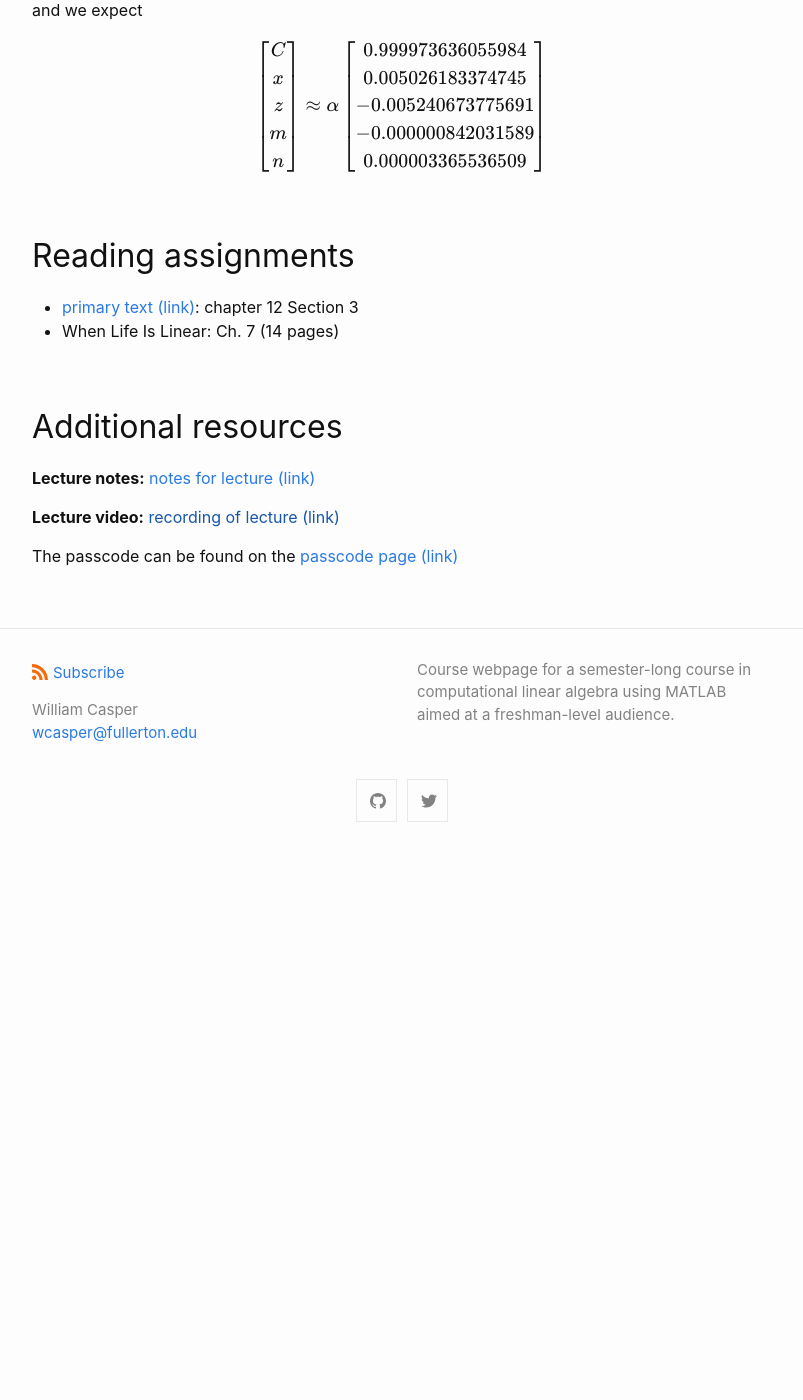
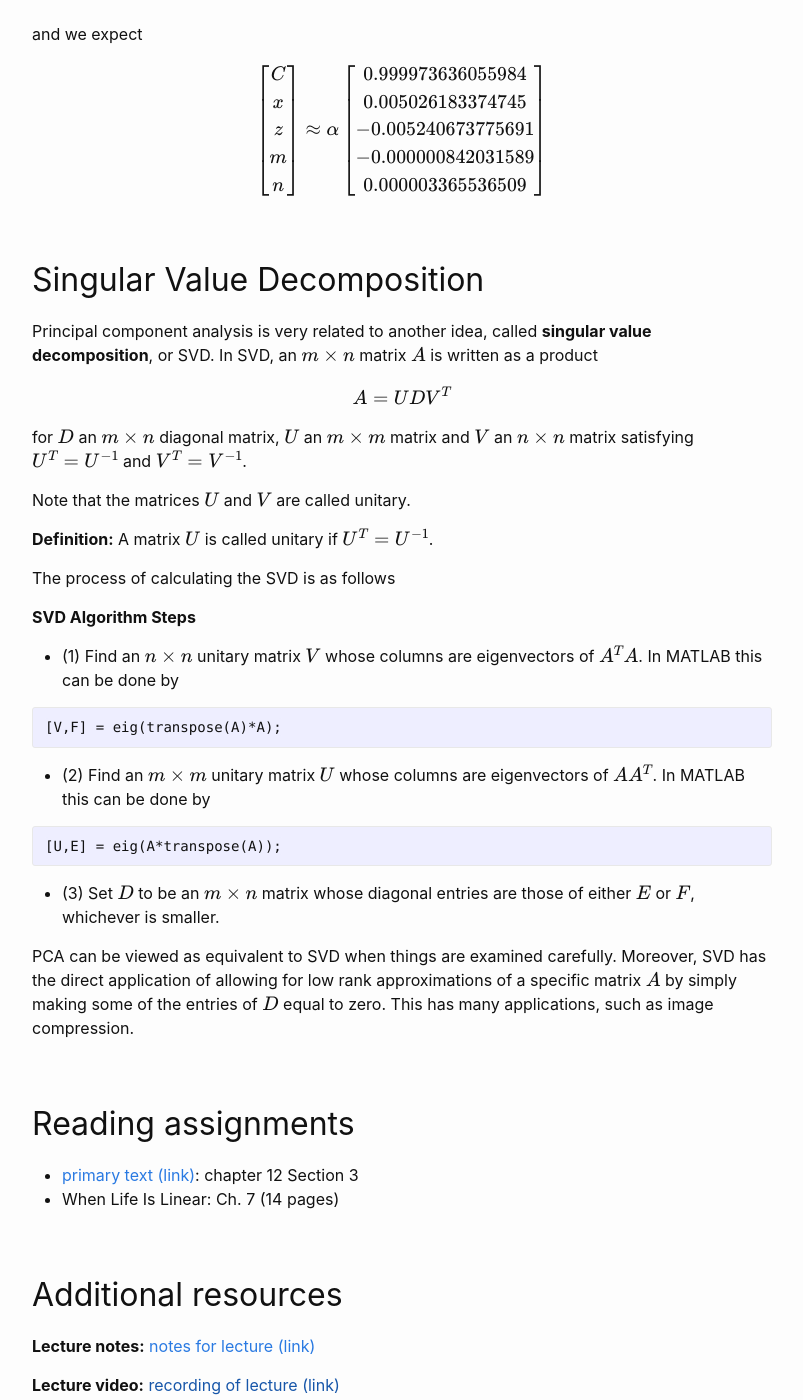
Before and after one commit to wcasper/math107spring2021, a Jekyll site: the page built from _posts/2021-05-05-Week-15-Lecture-25.md, in a window 1280 px wide and 1400 px high, scrolled down 4212 px. Shown: the whole window, without its empty margins (238-1041 px from the left). Built offline with Jekyll 4.4.1, drawn with Linux system fonts in a browser that asks for light colours; before the commit the page ends 5069 px from its top, so only the background shows below that; some of the changed text lies outside the part shown.

Commit message:
expanded lecture

````diff
--- a/_posts/2021-05-05-Week-15-Lecture-25.md
+++ b/_posts/2021-05-05-Week-15-Lecture-25.md
@@ -7,7 +7,7 @@ Notes and highlights from lecture
 ## Today's Objectives
 
 * Principal component analysis
-
+* Singular value decomposition
 
 ## Principal Component Analysis
 
@@ -141,6 +141,42 @@ $$
    0.000003365536509
 \end{array}\right]$$
 
+## Singular Value Decomposition
+
+Principal component analysis is very related to another idea, called **singular value decomposition**, or SVD.
+In SVD, an $$m\times n$$ matrix $$A$$ is written as a product
+
+$$A = UDV^T$$
+
+for $$D$$ an $$m\times n$$ diagonal matrix, $$U$$ an $$m\times m$$ matrix and $$V$$ an $$n\times n$$ matrix satisfying $$U^T = U^{-1}$$ and $$V^T=V^{-1}$$.
+
+Note that the matrices $$U$$ and $$V$$ are called unitary.
+
+**Definition:** A matrix $$U$$ is called unitary if $$U^T=U^{-1}$$.
+
+The process of calculating the SVD is as follows
+
+**SVD Algorithm Steps**
+
+* (1) Find an $$n\times n$$ unitary matrix $$V$$ whose columns are eigenvectors of $$A^TA$$.  In MATLAB this can be done by
+
+```Matlab
+[V,F] = eig(transpose(A)*A);
+```
+
+* (2) Find an $$m\times m$$ unitary matrix $$U$$ whose columns are eigenvectors of $$AA^T$$.  In MATLAB this can be done by
+
+```Matlab
+[U,E] = eig(A*transpose(A));
+```
+
+* (3) Set $$D$$ to be an $$m\times n$$ matrix whose diagonal entries are those of either $$E$$ or $$F$$, whichever is smaller.
+
+
+PCA can be viewed as equivalent to SVD when things are examined carefully.
+Moreover, SVD has the direct application of allowing for low rank approximations of a specific matrix $$A$$ by simply making some of the entries of $$D$$ equal to zero.
+This has many applications, such as image compression.
+
 ## Reading assignments
 
 * <a target="_parent" href="../../../extras/textbook.pdf">primary text (link)</a>: chapter 12 Section 3
````
